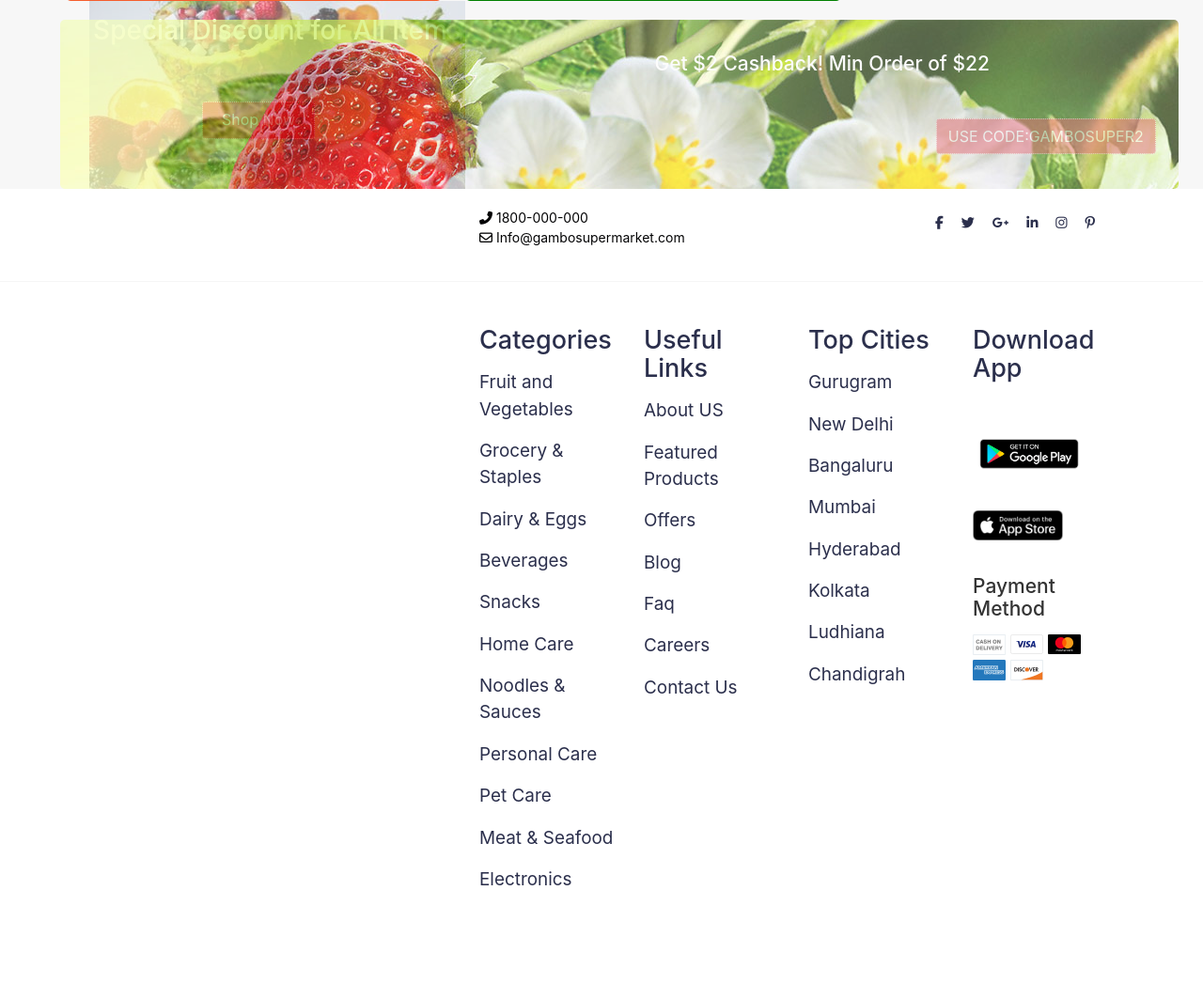
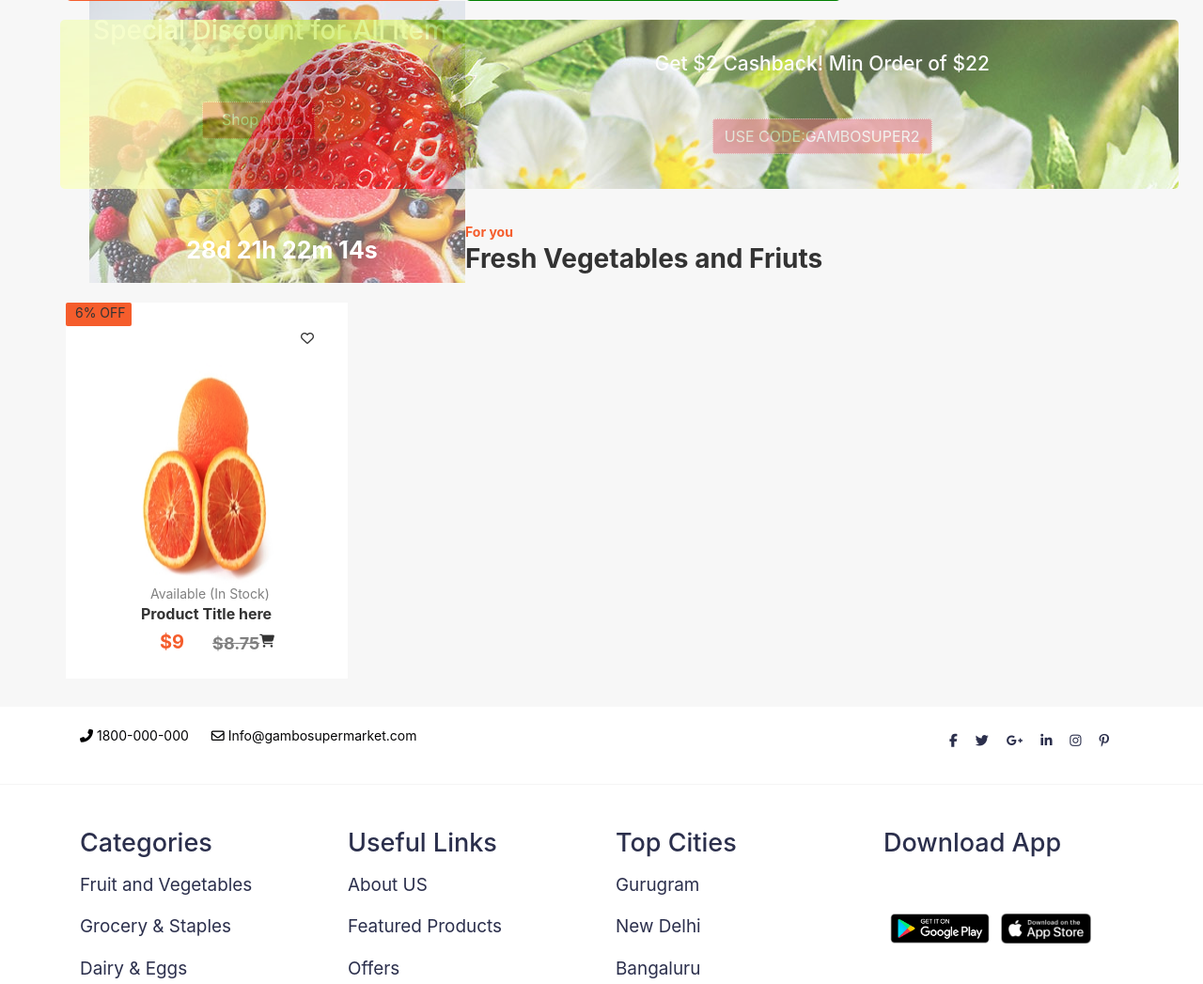
Before and after one commit to darkohn1/webdesign1, a PHP site: page / in a window 1280 px wide. Shown: the part 802-1849 px from the top of the page at 94% size. Before the commit the page ends 1744 px from the top, so only its background shows below. Run offline with PHP 8.4, Linux system fonts and the light colour scheme; some libraries are stand-ins or nearby versions.

Commit message:
for you part

```diff
--- a/css/main.css
+++ b/css/main.css
@@ -539,7 +539,7 @@ img.download-btn {
     opacity: 0.5;
     border: dotted white 1px;
     margin-top: 30px;
-    margin-left: 40%;
+
 }
 
 .img1{
@@ -560,3 +560,61 @@ img.download-btn {
     color: white;
     font-weight: bold;
 }
+.for-you {
+    color:#f55d2c;
+}
+.for-you-wrapper{
+
+    margin-left: 70px;
+    padding-top: 35px;
+
+}
+.second-cards{
+    background-color: white;
+    width: 300px;
+    height: 400px;
+    margin-bottom: 30px;
+    margin-left: 70px;
+
+
+}
+.img-citrus{
+    width: 250px;
+    height: 250px;
+    padding-left: 70px;
+    padding-top: 15px;
+}
+.icon-wrapper {
+    background: rgba(246,151,51,0.2);
+    border-radius: 50%;
+    width: 50px;
+    height: 50px;
+
+    margin-left: 250px;
+}
+.card-available{
+    margin-left: 80px;
+}
+
+.product-price h5{
+    color: #f55d2c;
+    float: left;
+    margin-left: 100px;
+
+}
+s {
+  color: grey;
+  margin-left: 30px;
+  float: left;
+  font-size: 18px;
+}
+.product-price {
+    text-align: center;
+}
+.top-second-card{
+    background-color: #f55d2c;
+    border-radius: 2px;
+    width: 70px;
+    height: 25px;
+
+}
--- a/index.html
+++ b/index.html
@@ -250,6 +250,41 @@
         <h4 style="color:white">Get $2 Cashback! Min Order of $22</h4>
         <a href="#" class="btn btn-danger button-cashback">USE CODE:GAMBOSUPER2 </a>
     </div>
+    <!--For you-->
+    <div class="for-you-wrapper">
+
+        <p class="for-you"><b>For you</b></p>
+        <h3><b>Fresh Vegetables and Friuts</b></h3><br>
+    </div>
+
+    <div class=second-cards>
+        <div>
+
+            <p class="top-second-card">6% OFF</p>
+            <a href="#" class="icon-wrapper"></a>
+            <i class="far fa-heart"></i>
+        </div>
+        <div>
+            <img src="/img/citrus3.jpg" alt="citrus" class="img-citrus">
+        </div>
+
+        <div class="card-available">
+            <p style="color: grey;">Available (In Stock)</p>
+            <h6><b> Product Title here</b></h6>
+        </div>
+        <div class="product-price">
+            <h5><b>$9</b> </h5>
+            <s><b> $8.75 </b> </s>
+        </div>
+        <div>
+            <i class="fas fa-shopping-cart"></i>
+
+
+        </div>
+
+    </div>
+
+
 
     <!-- Footer Start -->
     <footer class="footer">
@@ -474,7 +509,8 @@
                                     <img class="download-btn" src="/img/googleplay.png" alt>
                                 </a>
                                 <a href="#">
-                                        <img class="download-btn" src="/img/440px-Download_on_iTunes.svg.png" style="height:32px; width: auto;">
+                                    <img class="download-btn" src="/img/440px-Download_on_iTunes.svg.png"
+                                        style="height:32px; width: auto;">
                                 </a>
                             </div>
 
@@ -495,7 +531,8 @@
                                         <img alt="MasterCard" title="MasterCard" src="/img/mastercard-2.svg">
                                     </li>
                                     <li class="financial-institutes_logo">
-                                        <img alt="AmericanExpress" title="AmericanExpress" src="/img/americanexpress-3.svg">
+                                        <img alt="AmericanExpress" title="AmericanExpress"
+                                            src="/img/americanexpress-3.svg">
                                     </li>
                                     <li class="financial-institutes_logo">
                                         <img alt="Discover" title="Discover" src="/img/discover-4.svg">
@@ -519,6 +556,12 @@
         });
     </script>
 
+
+
+
+
+
+
 </body>
 
 </html
```
Also changed, not shown: img/citrus2.jpg (added), img/citrus3.jpg (added), img/offer-1.jpg (deleted). Lines whose indentation alone changed are shown as unchanged.
